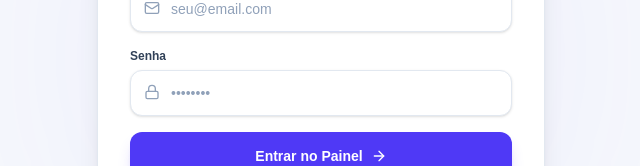
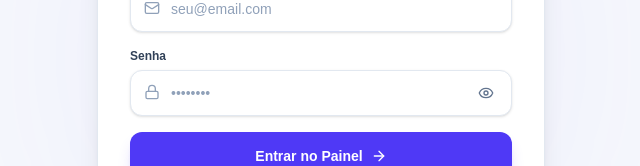
Before and after one commit to pajotecnologia/pajotree, a Next.js app: page /login in a window 1280 px wide. Shown: the part 345-511 px from the top of the page, without its empty margins (319-959 px from the left). Built offline with nearby package versions, Linux system fonts and the light colour scheme.

Commit message:
Melhorar visualização da senha no login

```diff
--- a/src/app/(auth)/login/page.tsx
+++ b/src/app/(auth)/login/page.tsx
@@ -3,7 +3,7 @@
 import { useState } from "react";
 import Link from "next/link";
 import { useRouter } from "next/navigation";
-import { Zap, Loader2, AlertCircle, ArrowRight, Lock, Mail } from "lucide-react";
+import { Zap, Loader2, AlertCircle, ArrowRight, Lock, Mail, Eye, EyeOff } from "lucide-react";
 import { APP_VERSION, APP_VENDOR } from "@/lib/app-meta";
 
 interface LoginErrorResponse {
@@ -17,6 +17,7 @@ export default function LoginPage() {
   const router = useRouter();
   const [email, setEmail] = useState("");
   const [password, setPassword] = useState("");
+  const [showPassword, setShowPassword] = useState(false);
   const [loading, setLoading] = useState(false);
   const [error, setError] = useState<string | null>(null);
 
@@ -96,11 +97,21 @@ export default function LoginPage() {
 
           <div>
             <div className="flex items-center justify-between mb-1.5">
-              <label className="block text-xs font-semibold text-slate-700">Senha</label>
+              <label htmlFor="login-password" className="block text-xs font-semibold text-slate-700">Senha</label>
             </div>
             <div className="relative">
               <Lock className="w-4 h-4 text-slate-400 absolute left-3.5 top-3.5" />
-              <input type="password" required placeholder="••••••••" value={password} onChange={(e) => setPassword(e.target.value)} className="w-full pl-10 pr-4 py-3 bg-white border border-slate-200 rounded-xl text-sm text-slate-900 placeholder-slate-400 focus:outline-none focus:border-indigo-600 focus:ring-1 focus:ring-indigo-600 transition shadow-sm" />
+              <input id="login-password" type={showPassword ? "text" : "password"} required placeholder="••••••••" value={password} onChange={(e) => setPassword(e.target.value)} autoComplete="current-password" className="w-full pl-10 pr-12 py-3 bg-white border border-slate-200 rounded-xl text-sm text-slate-900 placeholder-slate-400 focus:outline-none focus:border-indigo-600 focus:ring-1 focus:ring-indigo-600 transition shadow-sm" />
+              <button
+                type="button"
+                onClick={() => setShowPassword((visible) => !visible)}
+                aria-label={showPassword ? "Ocultar senha" : "Mostrar senha"}
+                aria-pressed={showPassword}
+                title={showPassword ? "Ocultar senha" : "Mostrar senha"}
+                className="absolute right-2 top-1/2 -translate-y-1/2 inline-flex items-center justify-center w-9 h-9 rounded-lg text-slate-500 hover:text-indigo-600 hover:bg-slate-100 focus:outline-none focus:ring-2 focus:ring-indigo-500 transition"
+              >
+                {showPassword ? <EyeOff className="w-4 h-4" /> : <Eye className="w-4 h-4" />}
+              </button>
             </div>
           </div>
 
```
